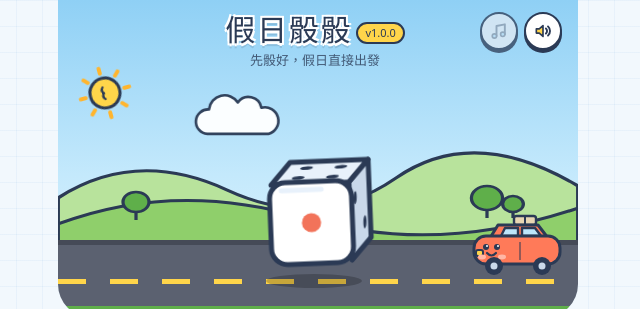
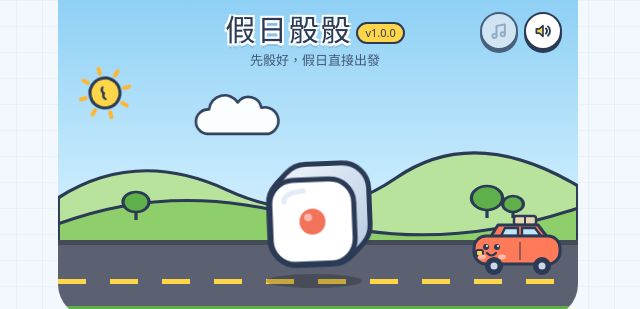
Before and after one commit to Bruce-HSIEH/weekend-dice, a plain HTML site: page index.html in a window 1280 px wide. Shown: the top 309 px of the page, 322-962 px from the left. Drawn offline with Linux system fonts and the light colour scheme; a web font is replaced by a local one.

Commit message:
v1.0.0：骰子重畫
- 骰子改成圓角正面＋同形狀擠出的厚度，所有邊角一樣圓
- 主畫面圖示的骰子跟著換新

Co-Authored-By: Claude Opus 5.5 <noreply@anthropic.com>
Claude-Session: https://claude.ai/code/session_01CaWGygM7QfDssuYbYcg2Lw

```diff
--- a/index.html
+++ b/index.html
@@ -610,23 +610,25 @@ function ui(n,s=20,c=INK){
   return `<svg class="ic" width="${s}" height="${s}" viewBox="0 0 24 24">${P[n]||""}</svg>`;
 }
 
-/* ===== 實心手繪骰子（斜投影：正面＋上面＋右側面，全部不透明） ===== */
+/* ===== 實心手繪骰子（圓角正面＋往右上擠出的厚度，全部不透明） ===== */
 const PIPS={1:[[50,50]],2:[[28,28],[72,72]],3:[[26,26],[50,50],[74,74]],4:[[28,28],[72,28],[28,72],[72,72]],
   5:[[27,27],[73,27],[50,50],[27,73],[73,73]],6:[[29,24],[29,50],[29,76],[71,24],[71,50],[71,76]]};
 const pipSet=(n,r)=>PIPS[n].map(([x,y])=>`<circle cx="${x}" cy="${y}" r="${n===1?r*1.45:r}" fill="${n===1?"#F2735A":INK}"/>`).join("");
-// 跟 n 相鄰的兩面（對面相加 = 7，所以不能用 n 和 7-n）
-function sideFaces(n){ const adj=[1,2,3,4,5,6].filter(x=>x!==n&&x!==7-n); const top=adj[(n*2)%4]; const right=adj.filter(x=>x!==top&&x!==7-top)[0]; return [top,right]; }
-function dieSvg(n,face=true){
-  const [t,r]=sideFaces(n);
-  return `<g stroke-linejoin="round">
-    <path d="M14 34 L34 12 L112 12 L92 34 Z" fill="#E8F1FB" stroke="${INK}" stroke-width="5"/>
-    <g transform="matrix(.78,0,.2,-.22,14,34)">${pipSet(t,8)}</g>
-    <path d="M92 34 L112 12 L112 90 L92 112 Z" fill="#C9D8EA" stroke="${INK}" stroke-width="5"/>
-    <g transform="matrix(.2,-.22,0,.78,92,34)">${pipSet(r,8)}</g>
-    <rect x="12" y="32" width="82" height="82" rx="16" fill="#fff" stroke="${INK}" stroke-width="5"/>
-    <path d="M24 40 h40" stroke="#E8F1FB" stroke-width="5" stroke-linecap="round"/>
-    <g transform="translate(14 34) scale(.78)">${pipSet(n,8.5)}</g>
-  </g>`;
+// 圓角方塊往右上「擠出」厚度：同一個圓角形狀疊 10 層，所有邊角一樣圓
+let dieUid=0;
+function dieSvg(n){
+  const id="dg"+(++dieUid);   // SVG 漸層 id 要唯一，避免多顆骰子互相蓋掉
+  const X=12,Y=30,S=84,R=24,DX=13,DY=-13,K=10;
+  const layers=[]; for(let i=K;i>=1;i--) layers.push([DX*i/K,DY*i/K]);
+  const rect=(dx,dy,extra)=>`<rect x="${X+dx}" y="${Y+dy}" width="${S}" height="${S}" rx="${R}" ${extra}/>`;
+  const pip=(x,y,r,c)=>`<circle cx="${x}" cy="${y}" r="${r}" fill="${c}"/><circle cx="${x-r*.32}" cy="${y-r*.34}" r="${r*.3}" fill="#fff" opacity=".5"/>`;
+  const pips=PIPS[n].map(([x,y])=>{ const px=X+8+x*.68, py=Y+8+y*.68; return n===1?pip(px,py,13,"#F2735A"):pip(px,py,7.6,INK); }).join("");
+  return `<defs><linearGradient id="${id}" x1="0" y1="0" x2="1" y2="1"><stop offset="0" stop-color="#EEF4FB"/><stop offset="1" stop-color="#B9CCE3"/></linearGradient></defs>
+    ${layers.map(([dx,dy])=>rect(dx,dy,`fill="${INK}" stroke="${INK}" stroke-width="10"`)).join("")}
+    ${layers.map(([dx,dy])=>rect(dx,dy,`fill="url(#${id})"`)).join("")}
+    ${rect(0,0,`fill="#fff" stroke="${INK}" stroke-width="5"`)}
+    <path d="M${X+14} ${Y+R*.9} Q${X+14} ${Y+12} ${X+R+10} ${Y+11}" fill="none" stroke="#E3ECF7" stroke-width="5" stroke-linecap="round"/>
+    ${pips}`;
 }
 function faceMini(n,s=18,bg="#fff"){
   return `<svg class="ic" width="${s}" height="${s}" viewBox="0 0 100 100"><rect x="5" y="5" width="90" height="90" rx="20" fill="${bg}" stroke="${INK}" stroke-width="8"/>${pipSet(n,9)}</svg>`;
```
Also changed, not shown: icons/v1-apple-touch-icon.png, icons/v1-icon-192.png, icons/v1-icon-512.png, 1 other file.
